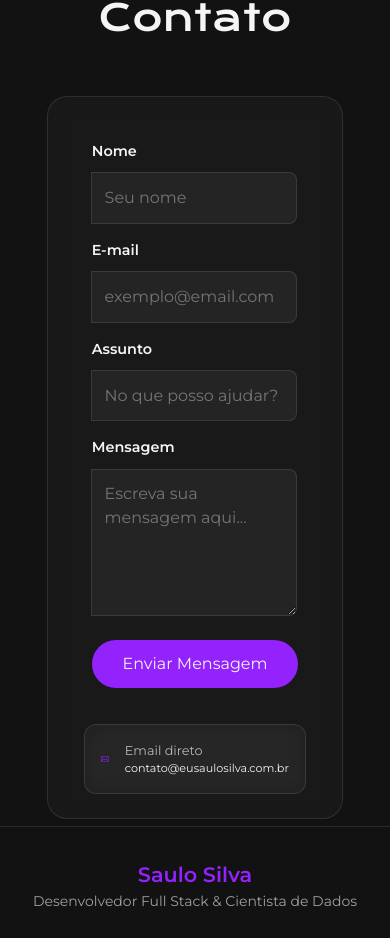
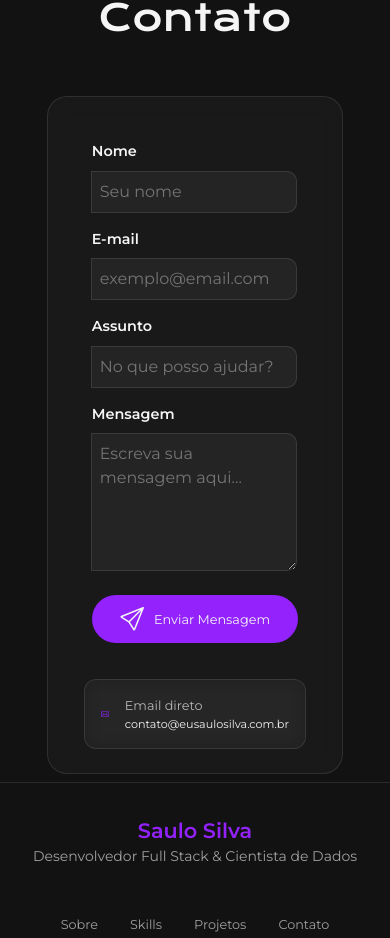
Before and after one commit to eusaulosilva/portifolio-react_vite, a React (Vite) app: page / in a window 390 px wide. Shown: the part 8371-9309 px from the top of the page. Built offline with nearby package versions, Linux system fonts and the light colour scheme.

Commit message:
view de contato

```diff
--- a/src/App.css
+++ b/src/App.css
@@ -320,7 +320,7 @@ h2 {
 
 .header {
   text-align: center;
-  margin-bottom: 60px;
+  margin-bottom: 30px;
 }
 
 .header h2 {
@@ -582,9 +582,7 @@ h2 {
 .input-group {
   display: flex;
   flex-direction: column;
-  gap: 0.6rem;
-  /* Espaço entre o nome do campo e onde digita */
-  text-align: left;
+
 }
 
 .input-group label {
@@ -592,6 +590,7 @@ h2 {
   color: var(--cor-secundaria);
   font-weight: 600;
   font-size: 0.9rem;
+  margin-bottom: 0.5rem;
 }
 
 .input-group input,
@@ -599,8 +598,8 @@ h2 {
   width: 100%;
   background: rgba(255, 255, 255, 0.05);
   border: 1px solid var(--cor-borda-vidro);
-  border-radius: 8px;
-  padding: 0.8rem;
+  border-radius: 10px;
+  padding: 0.5rem;
   color: var(--cor-secundaria);
   font-family: var(--fonte-secundaria);
   transition: all 0.3s ease;
@@ -622,6 +621,7 @@ h2 {
   border: none;
   gap: 10px;
   cursor: pointer;
+  font-size: 1rem;
 }
 
 .btn-enviar:disabled {
@@ -915,15 +915,27 @@ h2 {
     text-align: center;
   }
 
-  .link-direto, .info-direto{
+  .link-direto,
+  .info-direto {
     font-size: 0.7rem;
   }
-  .card-contato-direto{
+
+  .card-contato-direto {
     padding: 1rem;
 
 
   }
 
+  .container-conteudo-botao-link.btn-enviar {
+
+    font-size: .8rem;
+  }
+
+  .icone-contato.bi {
+    width: 1.5rem;
+    height: 1.5rem;
+
+  }
 
 }
 
--- a/src/pages/Contact.jsx
+++ b/src/pages/Contact.jsx
@@ -66,7 +66,9 @@ export default function Contact() {
                         </div>
 
                         <button type="submit" className="container-conteudo-botao-link btn-enviar" disabled={loading}>
-                            {loading ? 'Enviando...' : 'Enviar Mensagem'}
+                            <svg xmlns="http://www.w3.org/2000/svg" width="16" height="16" fill="currentColor" className=" icone-contato bi bi-send" viewBox="0 0 16 16">
+                                <path d="M15.854.146a.5.5 0 0 1 .11.54l-5.819 14.547a.75.75 0 0 1-1.329.124l-3.178-4.995L.643 7.184a.75.75 0 0 1 .124-1.33L15.314.037a.5.5 0 0 1 .54.11ZM6.636 10.07l2.761 4.338L14.13 2.576zm6.787-8.201L1.591 6.602l4.339 2.76z" />
+                            </svg>{loading ? 'Enviando...' : 'Enviar Mensagem'}
                         </button>
 
                         {/* Feedback visual sem CSS inline */}
```
